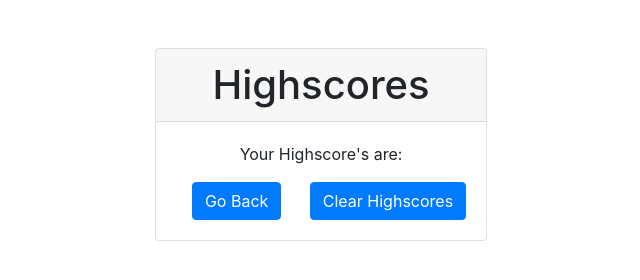
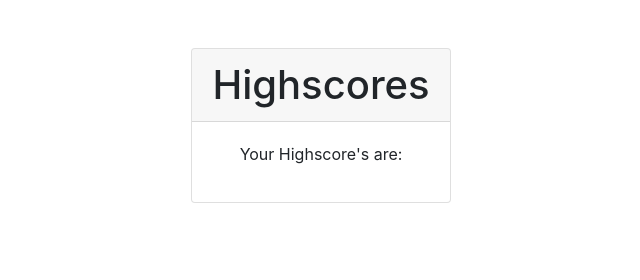
Before and after one commit to Tthompson8416/Code-Quiz, a plain HTML site: page HighScores.html in a window 1280 px wide. Shown: the whole page, without its empty margins (319-959 px from the left). Drawn offline with nearby package versions, Linux system fonts and the light colour scheme.

Commit message:
ReadMe Update

```diff
--- a/HighScores.html
+++ b/HighScores.html
@@ -27,12 +27,6 @@
                 <ul id="score"></ul>
 
                 <div id='highscoresTable'></div>
-                <a href="HighScores.html" class="btn btn-primary ml-3">
-                    Go Back
-                </a>
-                <a href="" class="btn btn-primary ml-4" id="clear-highscores">
-                    Clear Highscores
-                </a>
             </div>
         </section>
     </main>
```
Also changed, not shown: 1 other file.
